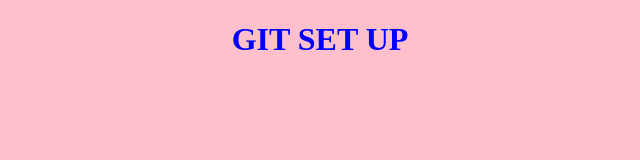
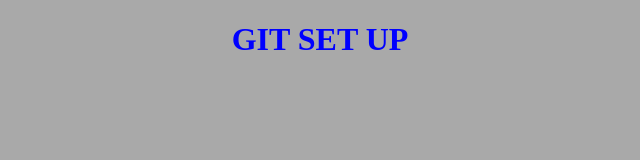
Before and after one commit to VusalH/testing-git, a plain HTML site: page index.html in a window 1280 px wide. Shown: the whole page, without its empty margins (320-960 px from the left). Drawn offline with Linux system fonts and the light colour scheme.

Commit message:
7th change

```diff
--- a/style.css
+++ b/style.css
@@ -1,7 +1,7 @@
 body {
   margin: 0;
   padding: 0;
-  background: pink;
+  background: darkgray;
   box-sizing: border-box;
 }
 h1 {
```
